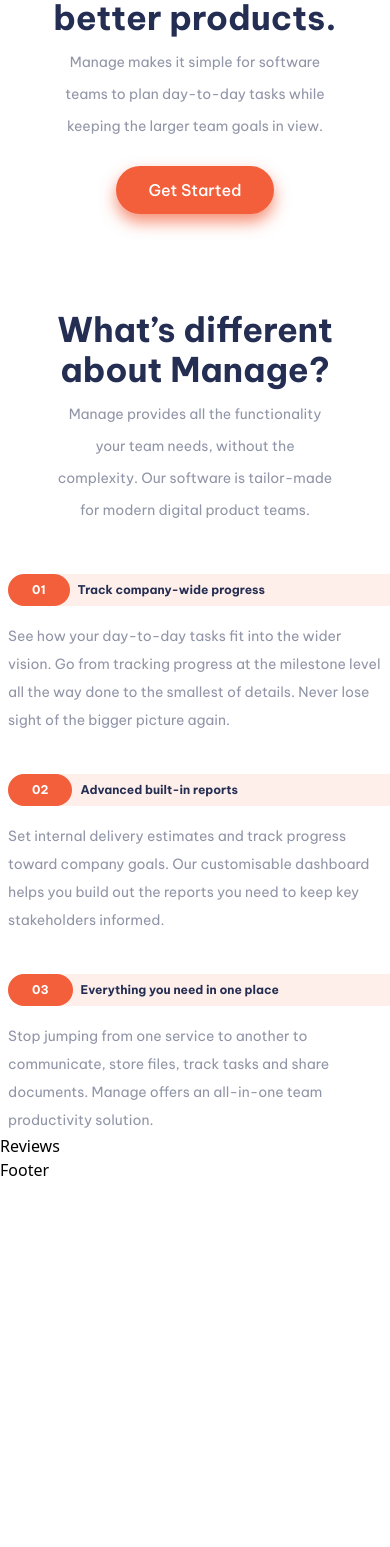
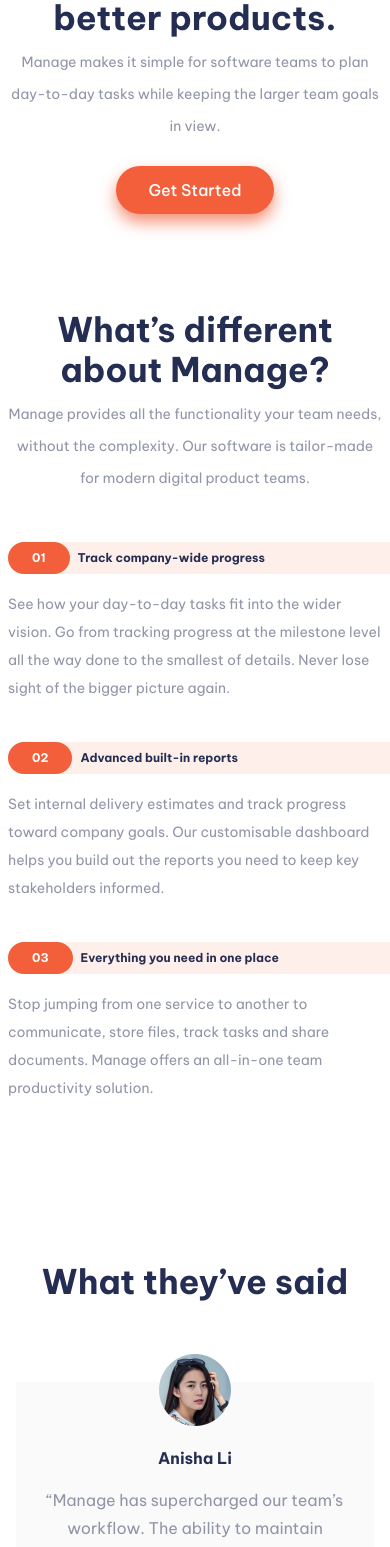
Before and after one commit to VaskaDaGama26/ManageLanding, a React (Vite) app: page / in a window 390 px wide. Shown: the part 442-1989 px from the top of the page. Before the commit the page ends 1656 px from the top, so only its background shows below. Built offline with nearby package versions, Linux system fonts and the light colour scheme.

Commit message:
feat(index.css): added styles for carousel functionality; feat(About): fix width, replaced h with Heading component; feat(Charts): fix width; feat(Reviews): added layout; feat(Heading): added new reusable component; feat(handleScroll): func to handle review carousel scroll;

```diff
--- /dev/null
+++ b/src/UI/Heading.jsx
@@ -0,0 +1,11 @@
+import React from "react";
+
+const Heading = ({ label }) => {
+  return (
+    <h1 className="be-vietnam-pro-bold text-[34px] lg:text-[40px] leading-10 lg:leading-12 text-(--DarkBlue)">
+      {label}
+    </h1>
+  );
+};
+
+export default Heading;
--- a/src/components/About.jsx
+++ b/src/components/About.jsx
@@ -1,5 +1,6 @@
 import React from "react";
 import ListItem from "../UI/ListItem";
+import Heading from "../UI/Heading";
 
 const About = () => {
   const listItems = [
@@ -21,17 +22,15 @@ const About = () => {
   ];
   return (
     <div className="about flex flex-col gap-12 lg:gap-0 lg:flex-row justify-between items-center lg:items-start max-w-7xl mx-auto mt-24 lg:mt-24">
-      <div className="flex px-2 lg:ps-2 lg:pe-16 flex-col gap-2 lg:gap-6 max-w-[400px] lg:max-w-[500px] items-center lg:items-start text-center lg:text-start">
-        <h1 className="be-vietnam-pro-bold text-[34px] lg:text-[40px] leading-10 lg:leading-12 text-(--DarkBlue)">
-          What’s different about Manage?
-        </h1>
-        <h3 className="be-vietnam-pro-regular text-sm leading-8 lg:text-base text-(--DarkGrayishBlue) max-w-[280px] lg:max-w-[340px]">
+      <div className="flex px-2 lg:ps-2 lg:pe-16 flex-col gap-2 lg:gap-6 max-w-none lg:max-w-[500px] items-center lg:items-start text-center lg:text-start">
+        <Heading label="What’s different about Manage?" />
+        <h3 className="be-vietnam-pro-regular text-sm leading-8 lg:text-base text-(--DarkGrayishBlue) max-w-[400px] lg:max-w-[340px]">
           Manage provides all the functionality your team needs, without the
           complexity. Our software is tailor-made for modern digital product
           teams.
         </h3>
       </div>
-      <div className="max-w-[600px]">
+      <div className="w-full lg:max-w-[600px]">
         <ul className="flex justify-start flex-col gap-10">
           {listItems.map((item, index) => (
             <ListItem key={index} label={item.label} text={item.text} />
--- a/src/components/Charts.jsx
+++ b/src/components/Charts.jsx
@@ -6,11 +6,11 @@ const Charts = () => {
 
   return (
     <div className="flex px-2.5 flex-col-reverse lg:flex-row justify-between items-center max-w-7xl mx-auto mt-6 lg:mt-24">
-      <div className="flex flex-col gap-2 lg:gap-10 max-w-[400px] lg:max-w-[600px] items-center lg:items-start text-center lg:text-start">
+      <div className="flex flex-col gap-2 lg:gap-10 max-w-[600px] items-center lg:items-start text-center lg:text-start">
         <h1 className="be-vietnam-pro-bold text-[34px] lg:text-[52px] leading-10 lg:leading-16 text-(--DarkBlue)">
           Bring everyone together to build better products.
         </h1>
-        <h3 className="be-vietnam-pro-regular text-sm leading-8 lg:text-base text-(--DarkGrayishBlue) max-w-[260px] lg:max-w-[340px]">
+        <h3 className="be-vietnam-pro-regular text-sm leading-8 lg:text-base text-(--DarkGrayishBlue) max-w-[400px] lg:max-w-[340px]">
           Manage makes it simple for software teams to plan day-to-day tasks
           while keeping the larger team goals in view.
         </h3>
--- a/src/components/Reviews.jsx
+++ b/src/components/Reviews.jsx
@@ -1,9 +1,97 @@
-import React from 'react'
+import React, { useRef, useState, useEffect } from "react";
+import Heading from "../UI/Heading";
+import StartedButton from "../UI/StartedButton";
+import { handleStart } from "../utils/handleStart";
+import { goToSlide, handleReviewScroll } from "../utils/handleScroll";
 
 const Reviews = () => {
+  const [currentIndex, setCurrentIndex] = useState(0);
+  const carouselRef = useRef(null);
+
+  const reviewItems = [
+    {
+      id: 1,
+      name: "Anisha Li",
+      text: "“Manage has supercharged our team’s workflow. The ability to maintain visibility on larger milestones at all times keeps everyone motivated.”",
+      img: "/images/avatar-anisha.png",
+    },
+    {
+      id: 2,
+      name: "Ali Bravo",
+      text: "“We have been able to cancel so many other subscriptions since using Manage. There is no more cross-channel confusion and everyone is much more focused.”",
+      img: "/images/avatar-ali.png",
+    },
+    {
+      id: 3,
+      name: "Richard Watts",
+      text: "“Manage allows us to provide structure and process. It keeps us organized and focused. I can’t stop recommending them to everyone I talk to!”",
+      img: "/images/avatar-richard.png",
+    },
+    {
+      id: 4,
+      name: "Shanai Gough",
+      text: "“Their software allows us to track, manage and collaborate on our projects from anywhere. It keeps the whole team in-sync without being intrusive.”",
+      img: "/images/avatar-shanai.png",
+    },
+  ];
+
+  useEffect(() => {
+    const ref = carouselRef.current;
+    if (ref) {
+      const onScroll = () => handleReviewScroll(carouselRef, setCurrentIndex);
+      ref.addEventListener("scroll", onScroll, { passive: true });
+      return () => ref.removeEventListener("scroll", onScroll);
+    }
+  }, []);
+
   return (
-    <div>Reviews</div>
-  )
-}
+    <div className="flex flex-col items-center mt-40 gap-8 lg:gap-16">
+      <Heading label="What they’ve said" />
 
-export default Reviews
+      <div ref={carouselRef} className="review__carousel">
+        <div className="flex gap-6 mx-4">
+          {reviewItems.map((review, index) => (
+            <div
+              key={index}
+              className="shrink-0 pt-12 w-full max-w-[800px] lg:w-[40%] snap-center relative"
+            >
+              <div className="relative flex flex-col gap-4 items-center w-full h-full bg-(--VeryLightGray) pt-12 pb-8 px-6">
+                <img
+                  className="h-18 absolute -top-7 left-1/2 -translate-x-1/2"
+                  src={review.img}
+                  alt={review.name}
+                />
+                <h5 className="be-vietnam-pro-bold text-(--DarkBlue) pt-4">
+                  {review.name}
+                </h5>
+                <p className="be-vietnam-pro-regular text-(--DarkGrayishBlue) leading-7 text-center">
+                  {review.text}
+                </p>
+              </div>
+            </div>
+          ))}
+        </div>
+      </div>
+      <div className="lg:hidden flex justify-center gap-2">
+        {reviewItems.map((_, idx) => (
+          <button
+            key={idx}
+            onClick={() => goToSlide(carouselRef, idx, setCurrentIndex)}
+            className={`w-2 h-2 rounded-full border duration-300 border-(--BrightRed) ${
+              currentIndex === idx ? "bg-[var(--BrightRed)]" : "bg-white"
+            }`}
+            aria-label={`Go to slide ${idx + 1}`}
+          />
+        ))}
+      </div>
+
+      <StartedButton
+        action={handleStart}
+        scheme="primary"
+        classes="mt-4 lg:mt-8"
+      />
+    </div>
+  );
+};
+
+export default Reviews;
--- a/src/index.css
+++ b/src/index.css
@@ -44,3 +44,14 @@ html {
 .about li::before {
   content: counter(item, decimal-leading-zero);
 }
+
+/* REVIEW CAROUSEL */
+.review__carousel {
+  @apply w-full overflow-x-auto;
+  scroll-snap-type: x mandatory;
+  -webkit-overflow-scrolling: touch;
+  overflow-y: visible;
+}
+.review__carousel::-webkit-scrollbar {
+  display: none;
+}
--- /dev/null
+++ b/src/utils/handleScroll.js
@@ -0,0 +1,19 @@
+export const goToSlide = (carouselRef, index, setCurrentIndex) => {
+    if (carouselRef.current) {
+      const width = carouselRef.current.clientWidth;
+      carouselRef.current.scrollTo({
+        left: width * index,
+        behavior: "smooth",
+      });
+    }
+    setCurrentIndex(index);
+  };
+
+  export const handleReviewScroll = (carouselRef, setCurrentIndex) => {
+    if (carouselRef.current) {
+      const scrollLeft = carouselRef.current.scrollLeft;
+      const width = carouselRef.current.clientWidth;
+      const index = Math.round(scrollLeft / width);
+      setCurrentIndex(index);
+    }
+  };
```
Also changed, not shown: index.html (+1 -11 lines).
